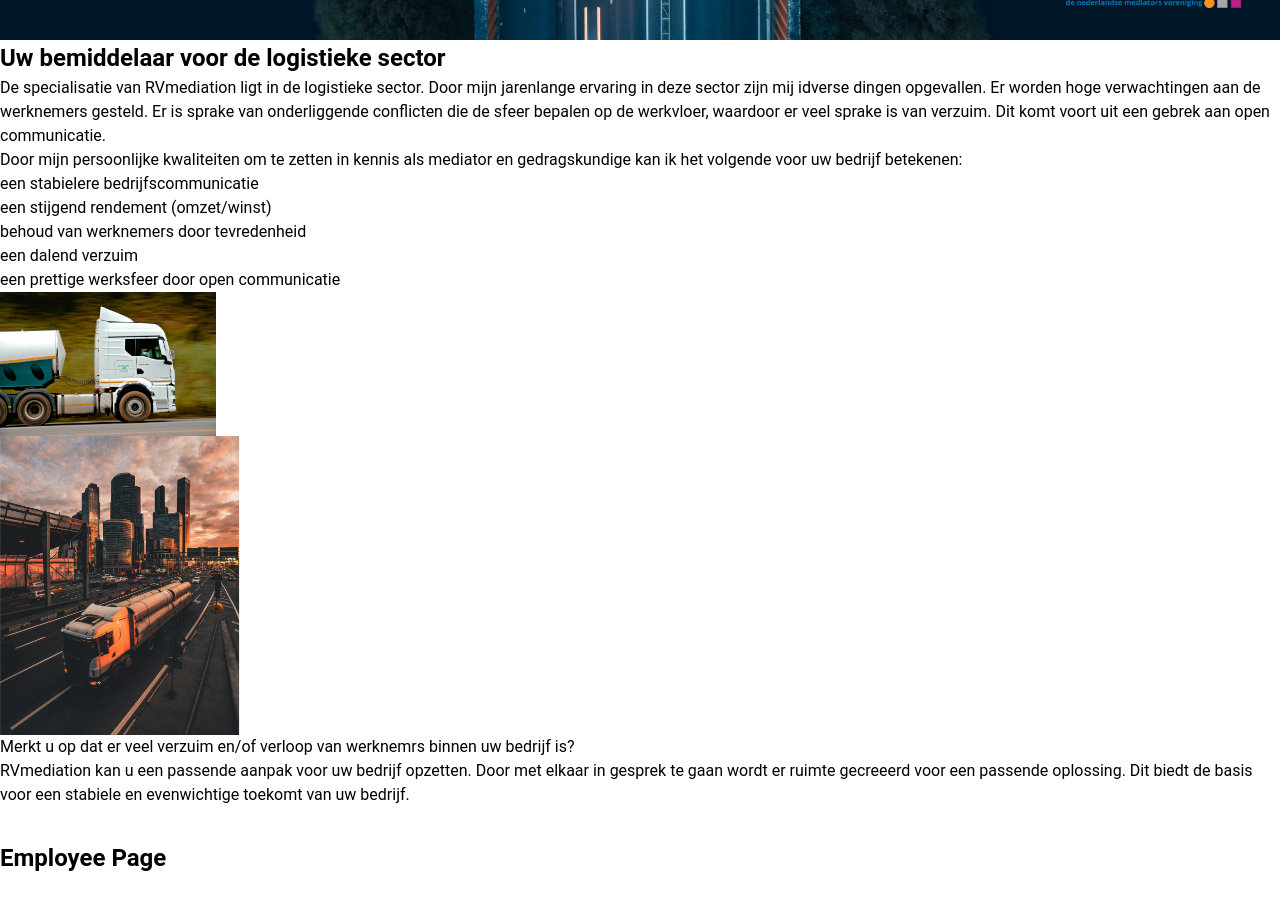
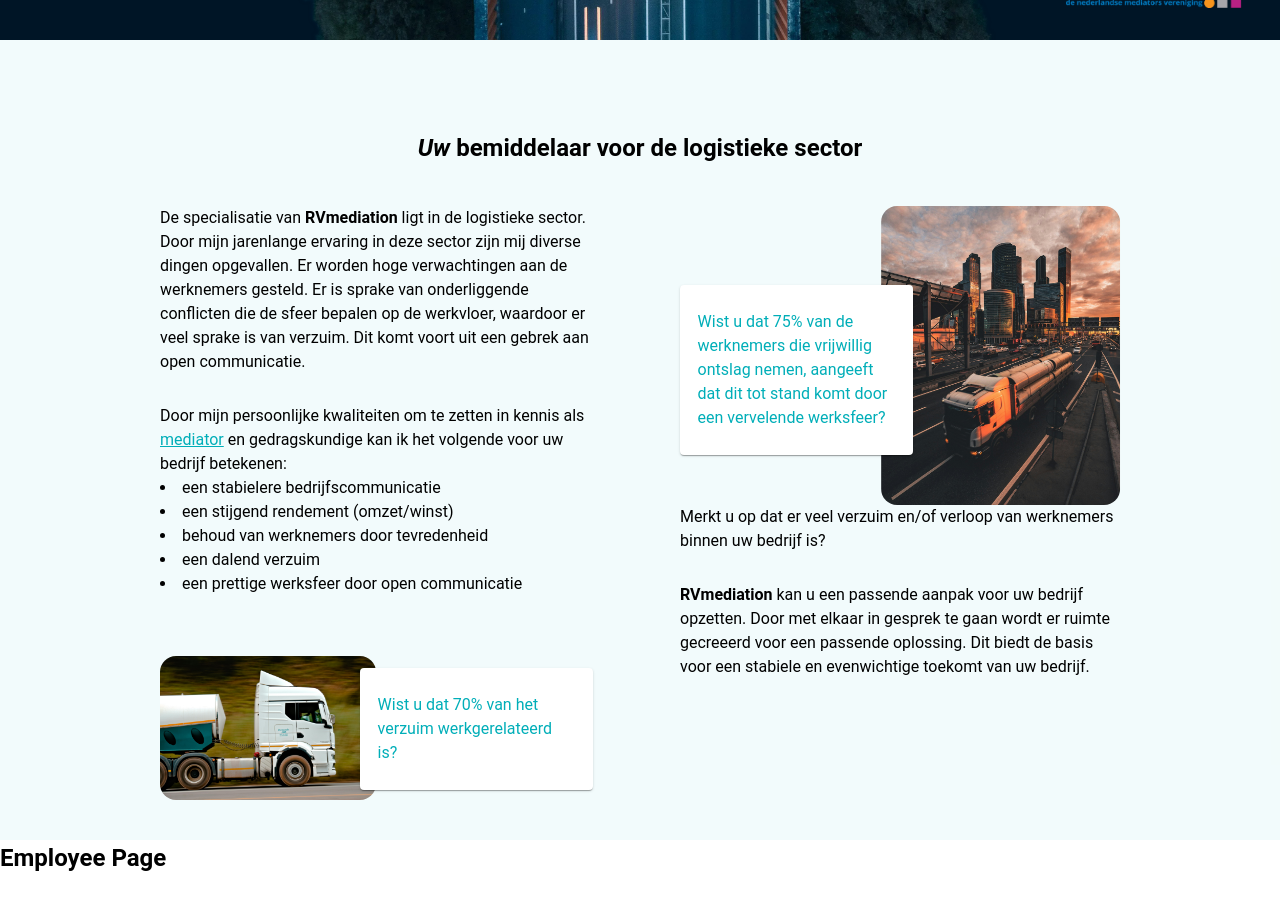
Before and after one commit to sanneVB/rvmediation, a Vue app: page / in a window 1280 px wide. Shown: the part 760-1670 px from the top of the page. Built offline with nearby package versions, Linux system fonts and the light colour scheme.

Commit message:
IntroductionPage css and homeview css

```diff
--- a/src/components/IntroductionPage.vue
+++ b/src/components/IntroductionPage.vue
@@ -1,17 +1,18 @@
 <template>
   <div class="container">
     <h2><span class="italic">Uw</span> bemiddelaar voor de logistieke sector</h2>
+    <div class="container__grid-content">
       <section class="container__leftcontent">
-      <p>
+        <p class="container--padding">
           De specialisatie van <span class="bold">RVmediation</span> ligt in de logistieke sector. Door mijn jarenlange ervaring
-        in deze sector zijn mij idverse dingen opgevallen. Er worden hoge verwachtingen aan de werknemers gesteld.
+          in deze sector zijn mij diverse dingen opgevallen. Er worden hoge verwachtingen aan de werknemers gesteld.
           Er is sprake van onderliggende conflicten die de sfeer bepalen op de werkvloer, waardoor er veel sprake is
           van verzuim. Dit komt voort uit een gebrek aan open communicatie.
         </p>
-      <p>
+        <p class="container--padding">
           Door mijn persoonlijke kwaliteiten om te zetten in kennis als <span class="layout-mediator">mediator</span> en gedragskundige kan ik het volgende voor uw
           bedrijf betekenen:
-        <ul>
+          <ul class="container--padding">
             <li>een stabielere bedrijfscommunicatie</li>
             <li>een stijgend rendement (omzet/winst)</li>
             <li>behoud van werknemers door tevredenheid</li>
@@ -19,19 +20,35 @@
             <li>een prettige werksfeer door open communicatie</li>
           </ul>
         </p>
+        <div class="container-img-box-1">
           <img class="container-img-whitetruck" src="../assets/whitetruck.jpg">
-      <div class="box"></div>
+          <v-card class="container-box-1">
+            <p>
+              Wist u dat 70% van het verzuim werkgerelateerd is?
+            </p>
+          </v-card>
+        </div>
       </section>
       <section class="container__rightcontent">
-      <div class="box"></div>
+        <div class="container-img-box-2">
+          <v-card class="container-box-2">
+            <p container--padding>
+              Wist u dat 75% van de werknemers die vrijwillig ontslag nemen, aangeeft dat dit tot stand
+              komt door een vervelende werksfeer?
+            </p>
+          </v-card>
           <img class="container-img-train" src="../assets/train.jpg">
-      <p>Merkt u op dat er veel verzuim en/of verloop van werknemrs binnen uw bedrijf is?</p>
+        </div>
+        <div>
+          <p class="container--padding">Merkt u op dat er veel verzuim en/of verloop van werknemers binnen uw bedrijf is?</p>
           <p>
             <span class="bold">RVmediation</span> kan u een passende aanpak voor uw bedrijf opzetten. Door
             met elkaar in gesprek te gaan wordt er ruimte gecreeerd voor een passende oplossing. Dit biedt
             de basis voor een stabiele en evenwichtige toekomt van uw bedrijf.
           </p>
+        </div>
       </section>
+    </div>
   </div>
 </template>
 
@@ -39,14 +56,84 @@
 
 <style scoped>
 
+.container {
+  max-width: 960px;
+  margin-inline: auto;
+}
+
+.container__grid-content {
+  display: grid;
+  grid-template-columns: repeat(auto-fit, minmax(300px, 1fr));
+  gap: 5rem;
+}
+
+.container-img-box-1, .container-img-box-2 {
+  position: relative;
+}
+
+.container-img-box-2 {
+  display: flex;
+  justify-content: end;
+}
+
+.container-box-1, .container-box-2 {
+  position: absolute;
+  max-width: 233px;
+  color: #00AEB8;
+  padding: 25px 4%;
+  z-index: 99;
+}
+
+.container-box-1 {
+  bottom: 10px;
+  left: 200px;
+}
+
+.container-box-2 {
+  bottom: 50px;
+  left: 0;
+}
+
 .container-img-whitetruck {
+  border-radius: 16px;
   height: 144px;
 }
 
 .container-img-train {
+  border-radius: 16px;
   height: 299px;
   -webkit-transform: scaleX(-1);
   transform: scaleX(-1);
 }
 
+h2 {
+  text-align: center;
+  padding-bottom: 40px;
+}
+
+.italic {
+  font-style: italic;
+}
+
+.bold {
+  font-weight: 700;
+}
+
+.layout-mediator {
+  color: #00AEB8;
+  text-decoration: underline;
+}
+
+ul {
+  padding-bottom: 30px;
+}
+
+li {
+  list-style-position: inside;
+}
+
+.container--padding {
+  padding-bottom: 30px;
+}
+
 </style>
--- a/src/views/HomeView.vue
+++ b/src/views/HomeView.vue
@@ -66,9 +66,17 @@
 
 .container__snapPoint {
   height: 100vh;
-  width: 100vw;
   scroll-snap-align: start;
   scroll-margin-top: 80px;
   /* scroll-margin-top: 76px; */
 }
+
+#introduction {
+  display: flex;
+  align-items: flex-end;
+  padding-bottom: 40px;
+  background-color: #00AEB80D;
+}
+
+
 </style>
```
Lines whose indentation alone changed are shown as unchanged.
